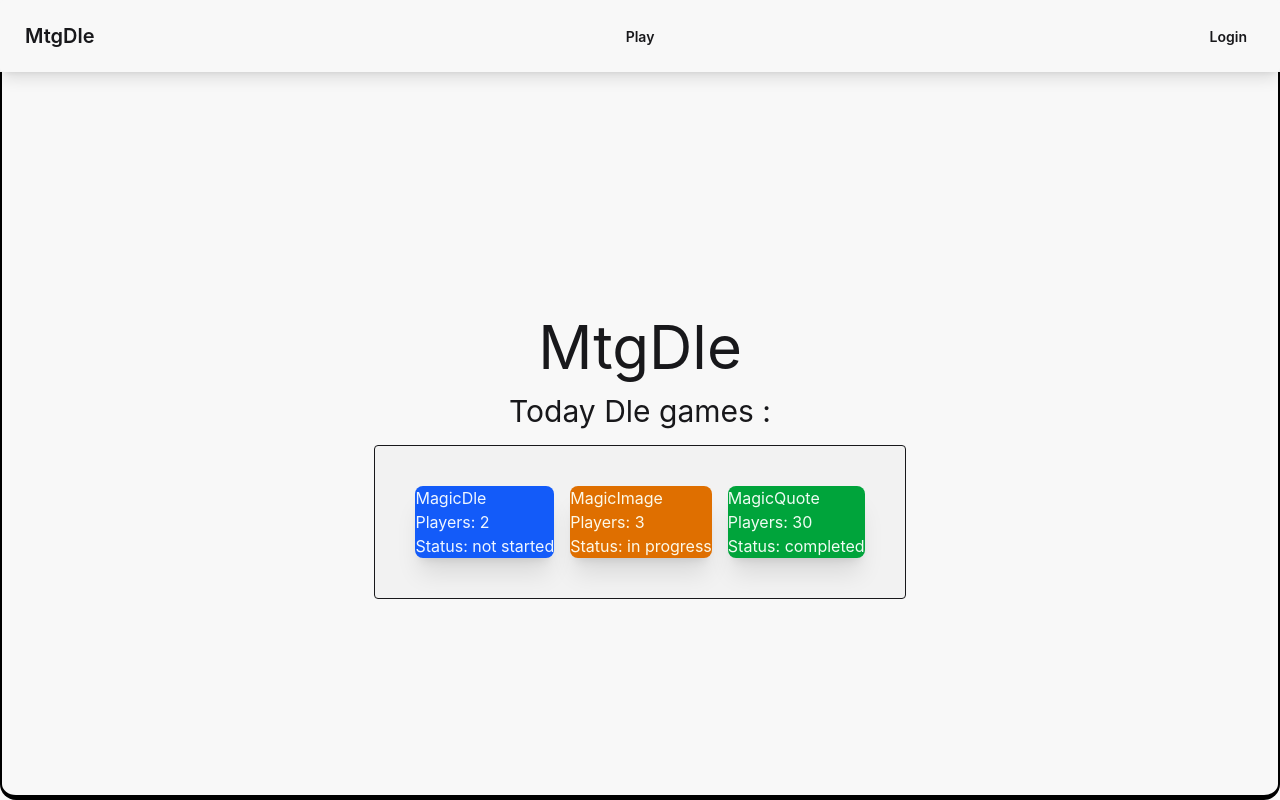
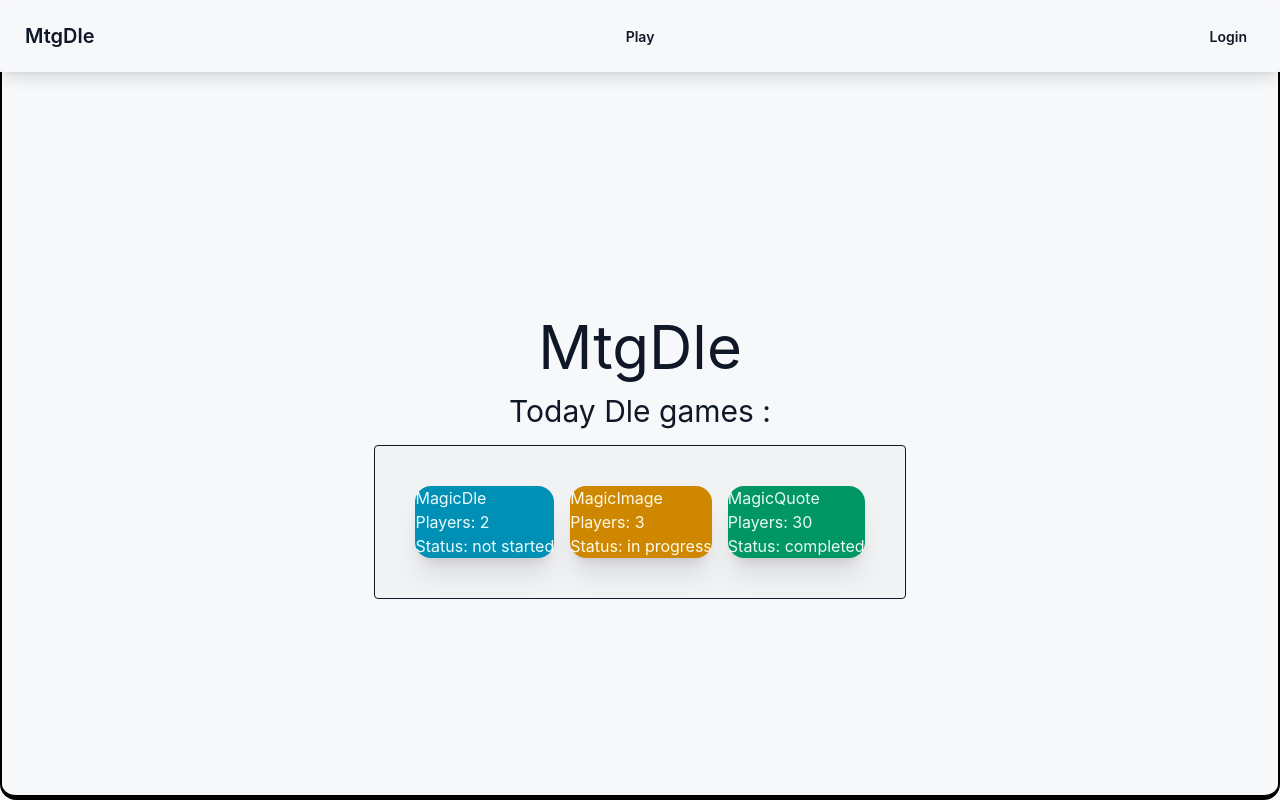
Before and after one commit to Primoux/ft_transcendence, a React (Vite) app in the folder frontend/: page / in a window 1280 px wide. Built offline with nearby package versions, Linux system fonts and the light colour scheme; no server answers.

Commit message:
update mtgdle theme palette

```diff
--- a/frontend/src/styles/theme.css
+++ b/frontend/src/styles/theme.css
@@ -12,34 +12,34 @@
   default: true;
   prefersdark: false;
   color-scheme: "light";
-  --color-base-100: oklch(98% 0 0);
-  --color-base-200: oklch(96% 0.001 286.375);
-  --color-base-300: oklch(92% 0.004 286.32);
-  --color-base-content: oklch(21% 0.006 285.885);
-  --color-primary: oklch(59% 0.293 322.896);
-  --color-primary-content: oklch(97% 0.017 320.058);
-  --color-secondary: oklch(58% 0.253 17.585);
-  --color-secondary-content: oklch(96% 0.015 12.422);
-  --color-accent: oklch(54% 0.245 262.881);
+  --color-base-100: oklch(98% 0.002 247.839);
+  --color-base-200: oklch(96% 0.003 264.542);
+  --color-base-300: oklch(92% 0.006 264.531);
+  --color-base-content: oklch(21% 0.034 264.665);
+  --color-primary: oklch(0% 0 0);
+  --color-primary-content: oklch(100% 0 0);
+  --color-secondary: oklch(55% 0.027 264.364);
+  --color-secondary-content: oklch(98% 0.002 247.839);
+  --color-accent: oklch(62% 0.214 259.815);
   --color-accent-content: oklch(97% 0.014 254.604);
-  --color-neutral: oklch(44% 0.017 285.786);
-  --color-neutral-content: oklch(98% 0 0);
-  --color-info: oklch(54% 0.245 262.881);
-  --color-info-content: oklch(97% 0.014 254.604);
-  --color-success: oklch(62% 0.194 149.214);
-  --color-success-content: oklch(98% 0.018 155.826);
-  --color-warning: oklch(66% 0.179 58.318);
-  --color-warning-content: oklch(98% 0.022 95.277);
-  --color-error: oklch(57% 0.245 27.325);
-  --color-error-content: oklch(97% 0.013 17.38);
-  --radius-selector: 2rem;
-  --radius-field: 1rem;
-  --radius-box: 0.5rem;
+  --color-neutral: oklch(13% 0.028 261.692);
+  --color-neutral-content: oklch(98% 0.002 247.839);
+  --color-info: oklch(60% 0.126 221.723);
+  --color-info-content: oklch(98% 0.019 200.873);
+  --color-success: oklch(59% 0.145 163.225);
+  --color-success-content: oklch(97% 0.021 166.113);
+  --color-warning: oklch(68% 0.162 75.834);
+  --color-warning-content: oklch(98% 0.026 102.212);
+  --color-error: oklch(58% 0.253 17.585);
+  --color-error-content: oklch(96% 0.015 12.422);
+  --radius-selector: 1rem;
+  --radius-field: 2rem;
+  --radius-box: 1rem;
   --size-selector: 0.25rem;
   --size-field: 0.25rem;
   --border: 1px;
-  --depth: 0;
-  --noise: 0;
+  --depth: 1;
+  --noise: 1;
 }
 
 
```
